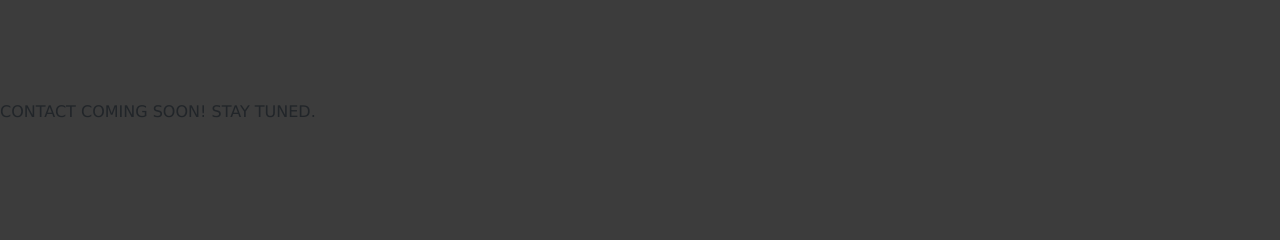
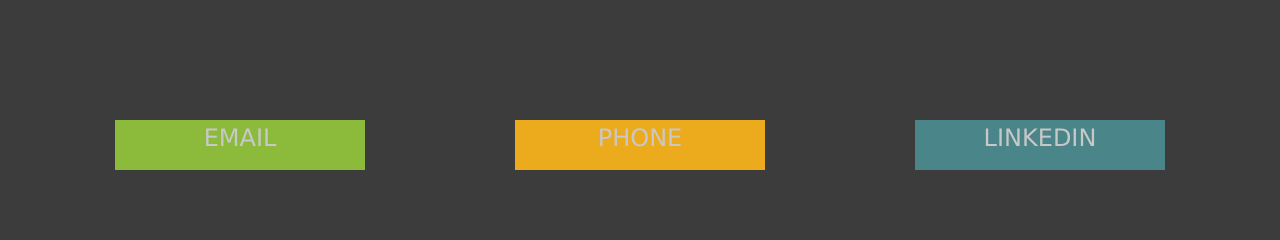
Before and after one commit to mannicar/mannico, a Django app: page /landing/contact in a window 1280 px wide. Shown: the part 64-304 px from the top of the page. Run offline with Django 3.2, Linux system fonts and the light colour scheme; some libraries are stand-ins or nearby versions.

Commit message:
adding contact page

```diff
--- a/mannico/landing/static/css/styles.css
+++ b/mannico/landing/static/css/styles.css
@@ -72,7 +72,45 @@
     width: 400px;
     color: rgb(200,200,200);
 }
+
 table.pamphlet{
     margin-left:auto;
     margin-right:auto;
 }
+
+.contact{
+    display:block;
+    margin-right: auto;
+    margin-left:auto;
+}
+
+table.contact tbody{
+    display:block;
+    margin-right: auto;
+    margin-left:auto;
+}
+
+table.contact tbody tr {
+display:block;
+margin-right:auto;
+margin-left:auto;}
+
+span.contact{
+vertical-align:middle;
+    text-align:center;
+    font-size:24px;
+    height:50px;
+    width:250px;
+}
+
+span.contact-mail{
+    background-color: rgb(140,187,60);
+}
+
+span.contact-phone{
+    background-color: rgb(235,171,29);
+}
+
+span.contact-linkedin{
+    background-color:rgb(73,133,137);
+}
--- a/mannico/landing/templates/contact.html
+++ b/mannico/landing/templates/contact.html
@@ -3,5 +3,29 @@
 {% load static %}
 {% block content_div %}
 <div class="singlespace"></div>
-<p> CONTACT COMING SOON!  STAY TUNED. </p>
+<div class="contact_grid">
+
+    <!--<table class="contact contact_grid">-->
+       <table class="pamphlet">
+           <tr>
+            <td>
+                <!--<img src="{% static 'images/mail_contact.png' %}"
+                     alt="EMAIL" />-->
+                <span class="contact contact-mail">EMAIL</span>
+            </td>
+            <td>
+                <!--<img src="{% static 'images/phone_contact.png' %}"
+                     alt="PHONE" />-->
+                <span class="contact contact-phone">PHONE</span>
+            </td>
+            <td>
+                <!--<img src="{% static 'images/linkedin_contact.png' %}"
+                     alt="LINKEDIN"/>-->
+                <span class="contact contact-linkedin">LINKEDIN</span>
+            </td>
+        </tr>
+    </table>
+
+</div>
+<!--<p> CONTACT COMING SOON!  STAY TUNED. </p>-->
 {% endblock %}
```
